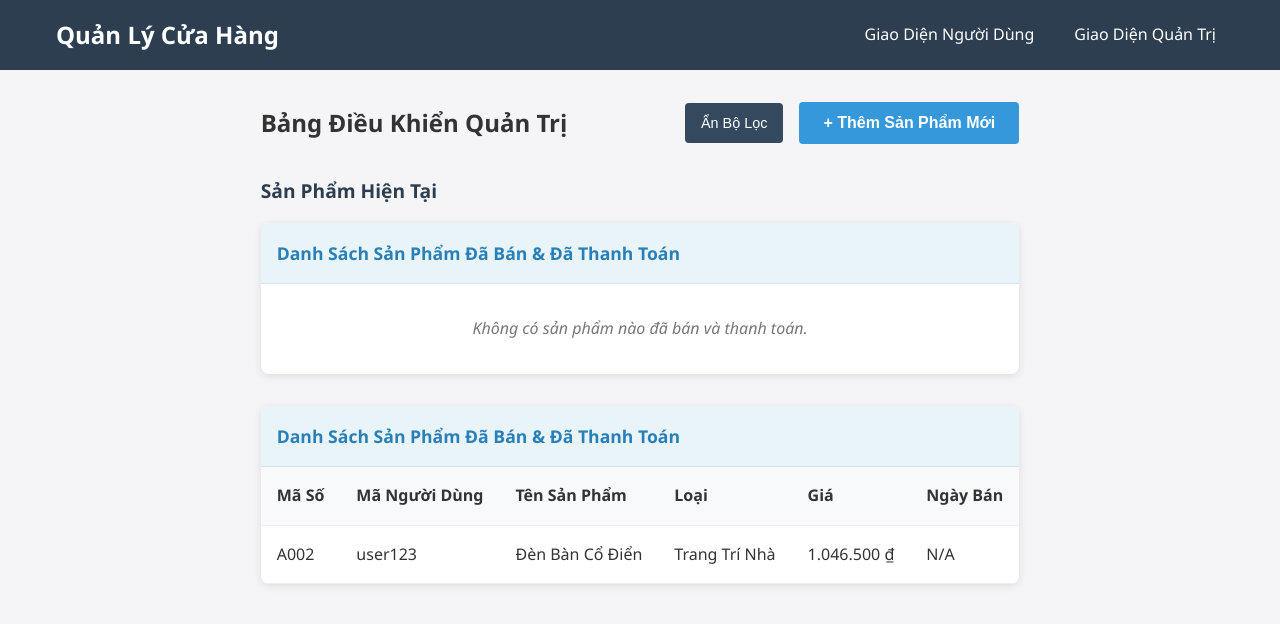
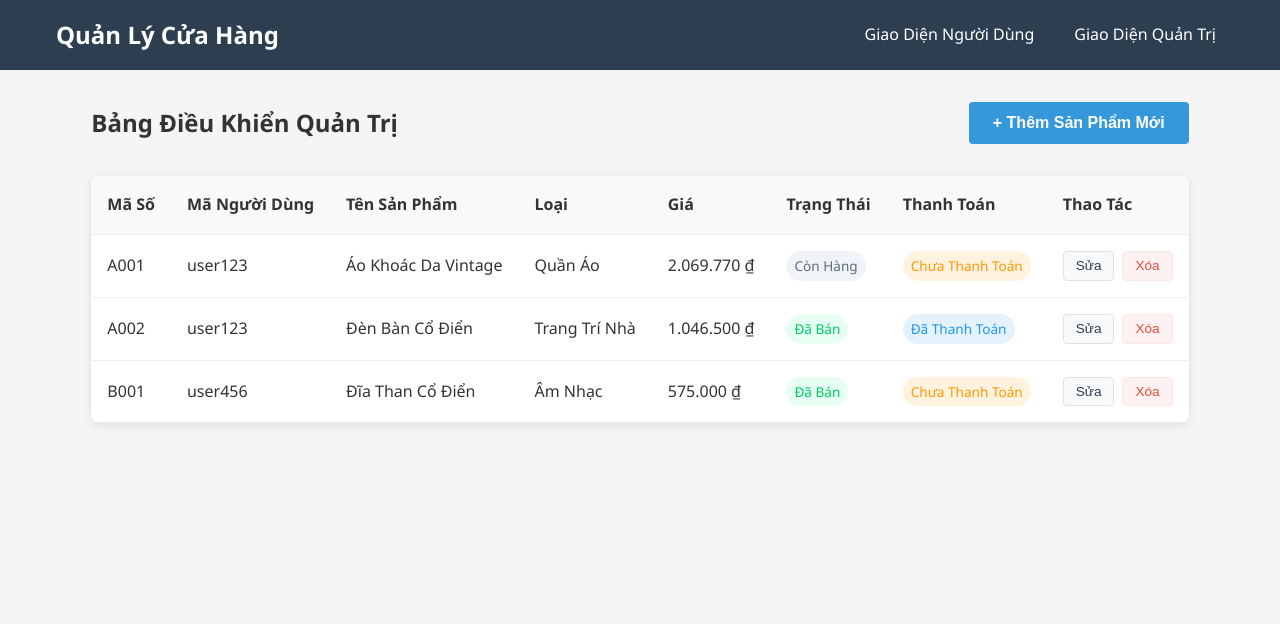
Before and after one commit to ikhoai/huyxom-store, a React (Create React App) app: page /admin in a window 1280 px wide. Shown: the top 624 px of the page. Built offline with nearby package versions, Linux system fonts and the light colour scheme.

Commit message:
revevt original

```diff
--- a/src/components/AdminScreen.js
+++ b/src/components/AdminScreen.js
@@ -1,7 +1,6 @@
 import React, { useState, useEffect } from 'react';
 import ItemModal from './ItemModal';
 import ItemList from './ItemList';
-import SoldAndPaidItemsList from './SoldAndPaidItemsList';
 import { getAllItems, addItem, updateItem, deleteItem } from '../services/itemService';
 
 function AdminScreen() {
@@ -9,7 +8,6 @@ function AdminScreen() {
   const [isModalOpen, setIsModalOpen] = useState(false);
   const [currentItem, setCurrentItem] = useState(null);
   const [isLoading, setIsLoading] = useState(true);
-  const [filterActive, setFilterActive] = useState(true); // Set to true by default to show the filter
 
   useEffect(() => {
     loadItems();
@@ -39,11 +37,6 @@ function AdminScreen() {
 
   const handleSaveItem = async (item) => {
     try {
-      // Nếu là sản phẩm mới được đánh dấu là đã bán, thêm ngày bán
-      if (item.sold && !item.soldDate) {
-        item.soldDate = new Date().toLocaleDateString('vi-VN');
-      }
-
       if (item.id) {
         // Cập nhật sản phẩm hiện có
         await updateItem(item);
@@ -73,50 +66,23 @@ function AdminScreen() {
     setIsModalOpen(false);
   };
 
-  const toggleFilter = () => {
-    setFilterActive(!filterActive);
-  };
-
-  // Lọc các mục cho danh sách đầu tiên (loại bỏ các mục đã bán và đã thanh toán)
-  const mainListItems = items.filter(item => !(item.sold && item.paid));
-
-  // Lọc mục cho danh sách thứ hai (chỉ các mục đã bán và đã thanh toán)
-  const soldAndPaidItems = items.filter(item => item.sold && item.paid);
-
   return (
     <div className="admin-screen">
       <div className="admin-header">
         <h2>Bảng Điều Khiển Quản Trị</h2>
-        <div className="admin-actions">
-          <button
-            className={`filter-button ${filterActive ? 'active' : ''}`}
-            onClick={toggleFilter}
-          >
-            {filterActive ? 'Ẩn Bộ Lọc' : 'Hiện Bộ Lọc'}
-          </button>
         <button className="add-button" onClick={handleAddItem}>
           + Thêm Sản Phẩm Mới
         </button>
-        </div>
       </div>
 
       {isLoading ? (
         <div className="loading">Đang tải danh sách sản phẩm...</div>
       ) : (
-        <>
-          <div className="section-title">Sản Phẩm Hiện Tại</div>
         <ItemList
-            items={mainListItems}
+          items={items}
           onEdit={handleEditItem}
           onDelete={handleDeleteItem}
         />
-
-          {filterActive && soldAndPaidItems.length > 0 && (
-            <div className="filtered-section">
-              <SoldAndPaidItemsList items={soldAndPaidItems} />
-            </div>
-          )}
-        </>
       )}
 
       {isModalOpen && (
--- a/src/components/ItemList.js
+++ b/src/components/ItemList.js
@@ -1,9 +1,6 @@
 import React from 'react';
 
-function ItemList({ items }) {
-  // Lọc các sản phẩm đã bán và đã thanh toán
-  const soldAndPaidItems = items.filter(item => item.sold && item.paid);
-
+function ItemList({ items, onEdit, onDelete }) {
   // Hàm để định dạng giá tiền theo kiểu Việt Nam (VND)
   const formatCurrency = (price) => {
     return new Intl.NumberFormat('vi-VN', {
@@ -13,12 +10,7 @@ function ItemList({ items }) {
   };
 
   return (
-    <div className="sold-paid-list">
-      <h3 className="list-title">Danh Sách Sản Phẩm Đã Bán & Đã Thanh Toán</h3>
-
-      {soldAndPaidItems.length === 0 ? (
-        <div className="empty-list">Không có sản phẩm nào đã bán và thanh toán.</div>
-      ) : (
+    <div className="item-list">
       <table>
         <thead>
           <tr>
@@ -27,24 +19,59 @@ function ItemList({ items }) {
             <th>Tên Sản Phẩm</th>
             <th>Loại</th>
             <th>Giá</th>
-              <th>Ngày Bán</th>
+            <th>Trạng Thái</th>
+            <th>Thanh Toán</th>
+            <th>Thao Tác</th>
           </tr>
         </thead>
         <tbody>
-            {soldAndPaidItems.map(item => (
-              <tr key={`sold-paid-${item.id}`}>
+          {items.length > 0 ? (
+            items.map(item => (
+              <tr key={item.id}>
                 <td>{item.number}</td>
                 <td>{item.userid}</td>
                 <td>{item.name}</td>
                 <td>{item.type}</td>
                 <td>{formatCurrency(item.price)}</td>
-                <td>{item.soldDate || 'N/A'}</td>
+                <td>
+                  <span className={`status ${item.sold ? 'sold' : 'available'}`}>
+                    {item.sold ? 'Đã Bán' : 'Còn Hàng'}
+                  </span>
+                </td>
+                <td>
+                  <span className={`status ${item.paid ? 'paid' : 'unpaid'}`}>
+                    {item.paid ? 'Đã Thanh Toán' : 'Chưa Thanh Toán'}
+                  </span>
+                </td>
+                <td>
+                  <div className="action-buttons">
+                    <button
+                      className="edit-button"
+                      onClick={() => onEdit(item)}
+                    >
+                      Sửa
+                    </button>
+                    <button
+                      className="delete-button"
+                      onClick={() => onDelete(item.id)}
+                    >
+                      Xóa
+                    </button>
+                  </div>
+                </td>
               </tr>
-            ))}
+            ))
+          ) : (
+            <tr>
+              <td colSpan="8" className="no-items">
+                Không có sản phẩm nào.
+              </td>
+            </tr>
+          )}
         </tbody>
       </table>
-      )}
     </div>
   );
 }
+
 export default ItemList;
```
Lines whose indentation alone changed are shown as unchanged.
